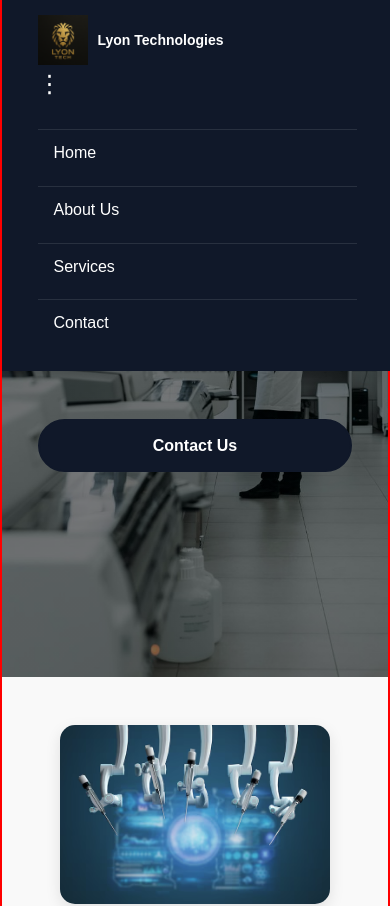
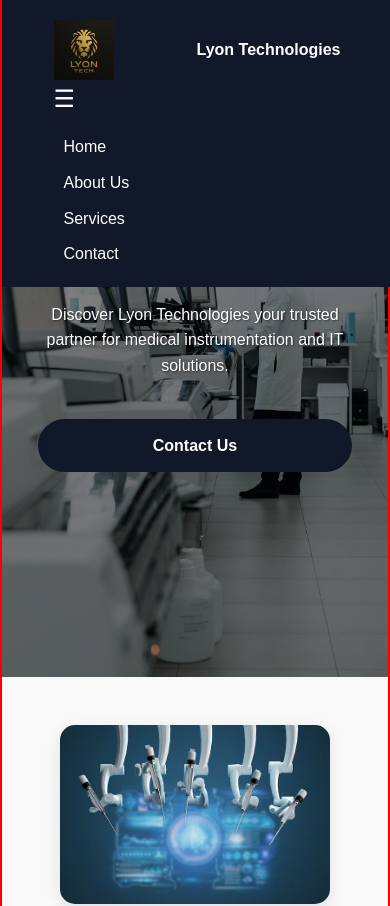
Before and after one commit to anas-arshad10/lyon-tech, a React (Create React App) app: page / in a window 390 px wide. Shown: the top 906 px of the page. Built offline with nearby package versions, Linux system fonts and the light colour scheme.

Commit message:
header hamburger style

```diff
--- a/src/components/Header.jsx
+++ b/src/components/Header.jsx
@@ -3,6 +3,10 @@
 
 const Header = () => {
   const [menuOpen, setMenuOpen] = useState(false);
+
+  const toggleMenu = () => {
+    setMenuOpen(!menuOpen);
+  };
 
   return (
     <header className="header">
@@ -12,13 +16,11 @@
           <h1>Lyon Technologies</h1>
         </a>
 
-        {/* Hamburger Icon */}
-        <div className="menu-toggle" onClick={() => setMenuOpen(!menuOpen)}>
-          &#8942;
+        <div className="hamburger" onClick={toggleMenu}>
+          ☰
         </div>
 
-        {/* Navigation Links */}
-        <nav className={menuOpen ? 'nav-links open' : 'nav-links'}>
+        <nav className={menuOpen ? 'open' : ''}>
           <a href="/home">Home</a>
           <a href="#about">About Us</a>
           <a href="#services">Services</a>
--- a/src/styles/header.css
+++ b/src/styles/header.css
@@ -1,7 +1,7 @@
 .header {
   background-color: #101829;
   color: white;
-  padding: 15px 0;
+  padding: 20px 0;
   position: fixed;
   width: 100%;
   top: 0;
@@ -12,8 +12,7 @@
   display: flex;
   justify-content: space-between;
   align-items: center;
-  flex-wrap: nowrap;
-  padding: 0 1rem;
+  flex-wrap: wrap;
 }
 
 .logo-container {
@@ -24,8 +23,8 @@
 }
 
 .logo-container img {
-  width: 50px;
-  height: 50px;
+  width: 60px;
+  height: 60px;
   object-fit: contain;
 }
 
@@ -35,59 +34,59 @@
   color: white;
 }
 
-.nav-links {
+nav {
   display: flex;
   gap: 20px;
 }
 
-.nav-links a {
+nav a {
   color: white;
   text-decoration: none;
   font-size: 1rem;
   transition: color 0.3s;
 }
 
-.nav-links a:hover {
+nav a:hover {
   color: #3498db;
 }
 
-/* ===== Mobile Styles ===== */
-.menu-toggle {
+/* Hamburger styles (hidden by default) */
+.hamburger {
   display: none;
   font-size: 24px;
   cursor: pointer;
   color: white;
 }
 
+/* Responsive */
 @media (max-width: 768px) {
-  .menu-toggle {
+  .hamburger {
     display: block;
   }
 
-  .nav-links {
+  nav {
     display: none;
     flex-direction: column;
-    background-color: #101829;
     width: 100%;
-    padding: 10px 0;
     margin-top: 10px;
+    gap: 10px;
   }
 
-  .nav-links.open {
+  nav.open {
     display: flex;
-  }
-
-  .nav-links a {
-    padding: 10px 1rem;
-    border-top: 1px solid rgba(255, 255, 255, 0.1);
-  }
-
-  .logo-container h1 {
-    font-size: 14px;
   }
 
   .header .container {
     flex-direction: column;
     align-items: flex-start;
   }
+
+  .logo-container {
+    width: 100%;
+    justify-content: space-between;
+  }
+
+  nav a {
+    padding-left: 10px;
+  }
 }
```
